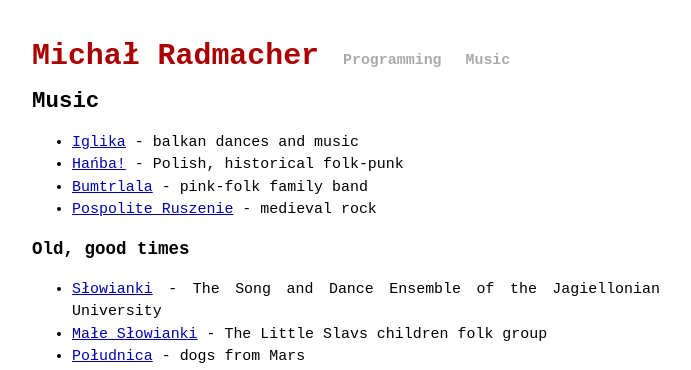
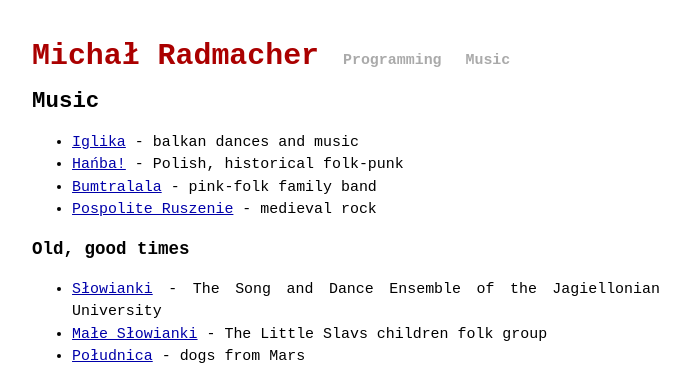
Before and after one commit to mradmacher/radmacher, a Jekyll site: the page built from music/index.md, in a window 1280 px wide. Shown: the top 370 px of the page, without its empty margins (294-985 px from the left). Built offline with Jekyll 4.4.1, drawn with Linux system fonts in a browser that asks for light colours; Markdown is read by kramdown in place of the engine named in the settings.

Commit message:
fix typo in Bumtralala name

```diff
--- a/music/index.md
+++ b/music/index.md
@@ -7,7 +7,7 @@ title: Michał Radmacher - Music
 
 * [Iglika](http://www.karoryfer.com/iglika) - balkan dances and music
 * [Hańba!](http://www.karoryfer.com/hanba) - Polish, historical folk-punk
-* [Bumtrlala](http://www.karoryfer.com/bumtralala) - pink-folk family band
+* [Bumtralala](http://www.karoryfer.com/bumtralala) - pink-folk family band
 * [Pospolite Ruszenie](https://www.youtube.com/user/XPospoliteRuszenieX) - medieval rock
 
 ### Old, good times
```
